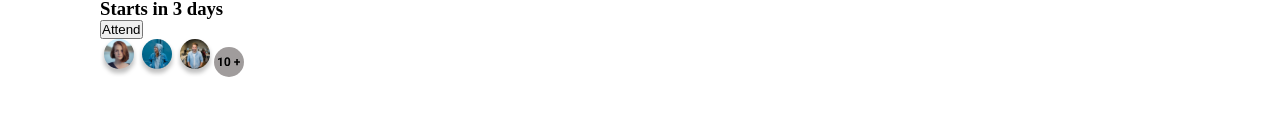
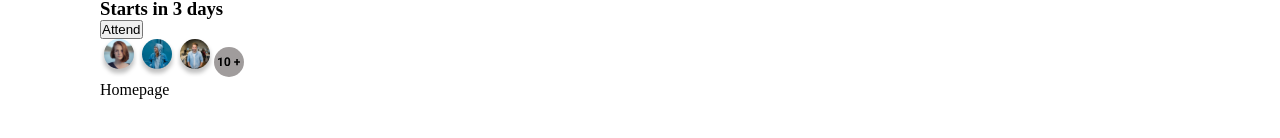
Before and after one commit to RichardBanh/msft-brain-hack, a React (Create React App) app: page / in a window 1280 px wide. Shown: the part 636-774 px from the top of the page. Built offline with nearby package versions, Linux system fonts and the light colour scheme.

Commit message:
more cards

```diff
--- a/src/App.js
+++ b/src/App.js
@@ -2,6 +2,7 @@ import React from "react";
 import { BrowserRouter, Switch, Route, Link } from "react-router-dom";
 import Categories from "./Components/Categories";
 import Suggested from "./Components/Suggested";
+import Homepage from "./Components/Pages/Homepage";
 
 import "./Styles/main.css";
 
@@ -30,7 +31,7 @@ function App() {
         <Suggested />
         <Switch>
           <Route exact path="/">
-            {/* <Homepage /> */}
+            <Homepage />
           </Route>
         </Switch>
       </BrowserRouter>
```
